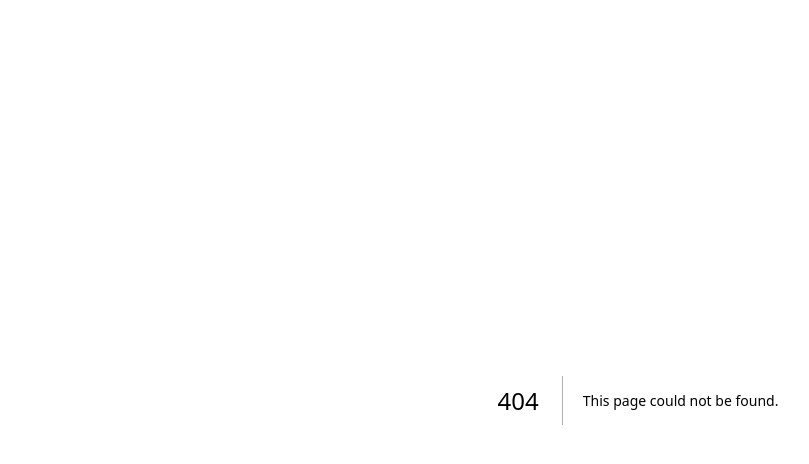
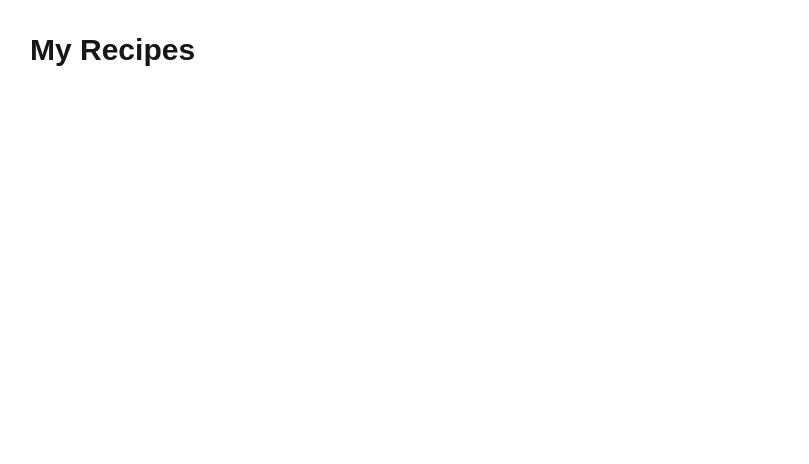
Before and after one commit to waqvirk/tasty-notes, a Next.js app: page /my-recipes in a window 1280 px wide. Before the commit this address had no page. Shown: the top 464 px of the page, without its empty margins (2-811 px from the left). Built offline with nearby package versions, Linux system fonts and the light colour scheme.

Commit message:
chore: added app routes and data models

```diff
--- /dev/null
+++ b/src/app/categories/page.tsx
@@ -0,0 +1,7 @@
+export default function Categories() {
+  return (
+    <main className="p-8 space-y-4">
+      <h1 className="text-3xl font-bold"> Categories </h1>
+    </main>
+  );
+}
--- /dev/null
+++ b/src/app/my-recipes/page.tsx
@@ -0,0 +1,7 @@
+export default function MyRecipes() {
+  return (
+    <main className="p-8 space-y-4">
+      <h1 className="text-3xl font-bold"> My Recipes </h1>
+    </main>
+  );
+}
--- a/src/app/page.tsx
+++ b/src/app/page.tsx
@@ -1,3 +1,5 @@
+import Link from "next/link";
+
 export default function Home() {
   return (
     <main className="p-8 space-y-4">
--- /dev/null
+++ b/src/app/recipes/page.tsx
@@ -0,0 +1,7 @@
+export default function Recipes() {
+  return (
+    <main className="p-8 space-y-4">
+      <h1 className="text-3xl font-bold"> Recipes </h1>
+    </main>
+  );
+}
--- /dev/null
+++ b/src/app/sign-in/page.tsx
@@ -0,0 +1,7 @@
+export default function SignIn() {
+  return (
+    <main className="p-8 space-y-4">
+      <h1 className="text-3xl font-bold"> Sign In </h1>
+    </main>
+  );
+}
--- /dev/null
+++ b/src/components/recipeCard.tsx
@@ -0,0 +1,7 @@
+export default function RecipeCard({ recipe }) {
+  return (
+    <div className="p-4 border rounded">
+      <h2>{recipe.title}</h2>
+    </div>
+  );
+}
```
Also changed, not shown: src/types/models.ts (added, +15 -0 lines), src/app/my-recipes/[id]/page.tsx (added), src/app/recipes/[id]/page.tsx (added).
